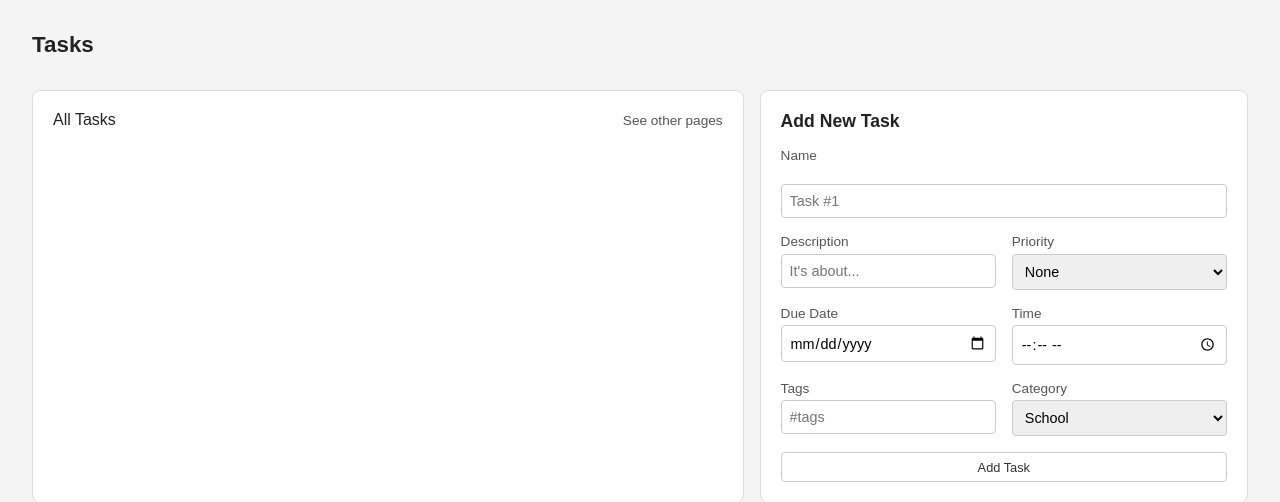
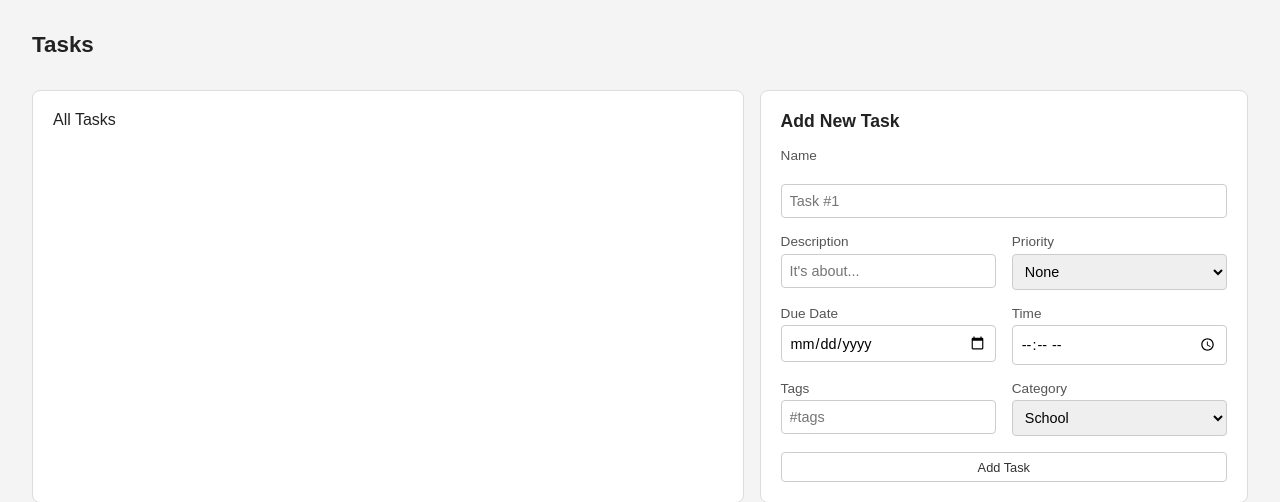
Before and after one commit to strg-ze/cmsc128-Lab1_CRUD_tipon, a Flask app: page /tasks in a window 1280 px wide. Shown: the part 55-557 px from the top of the page. Run offline with Flask 3, Linux system fonts and the light colour scheme; the visitor is signed in with stand-in values (Sample User, id 1); data comes from the database, SQL or seed files in the repository; data that the repository does not hold is empty.

Commit message:
ux: comment out unused links

```diff
--- a/templates/tasks.html
+++ b/templates/tasks.html
@@ -23,7 +23,7 @@
     <section class="task-list-panel">
         <div class="panel-header">
             <span class="filter-badge">All Tasks</span>
-            <a href="#">See other pages</a>
+            <!--<a href="#">See other pages</a>-->
         </div>
         <h5 class="list-label"></h5>
         <ul class="task-list">
```
